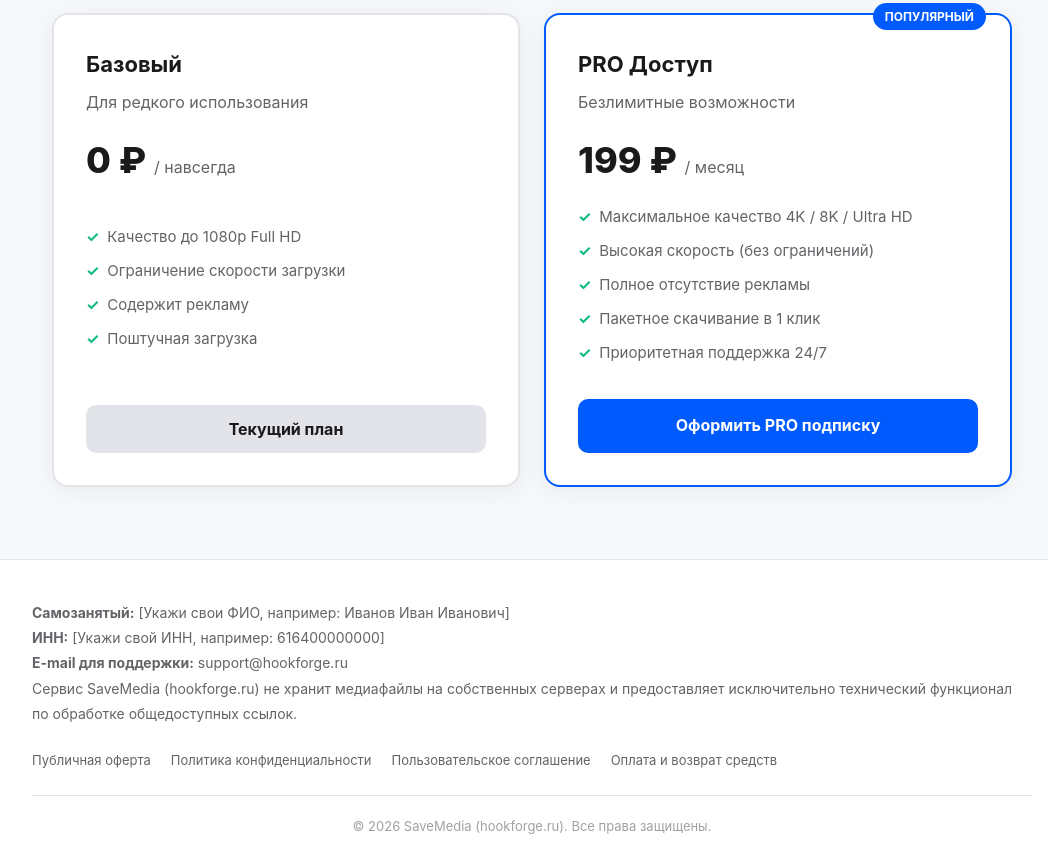
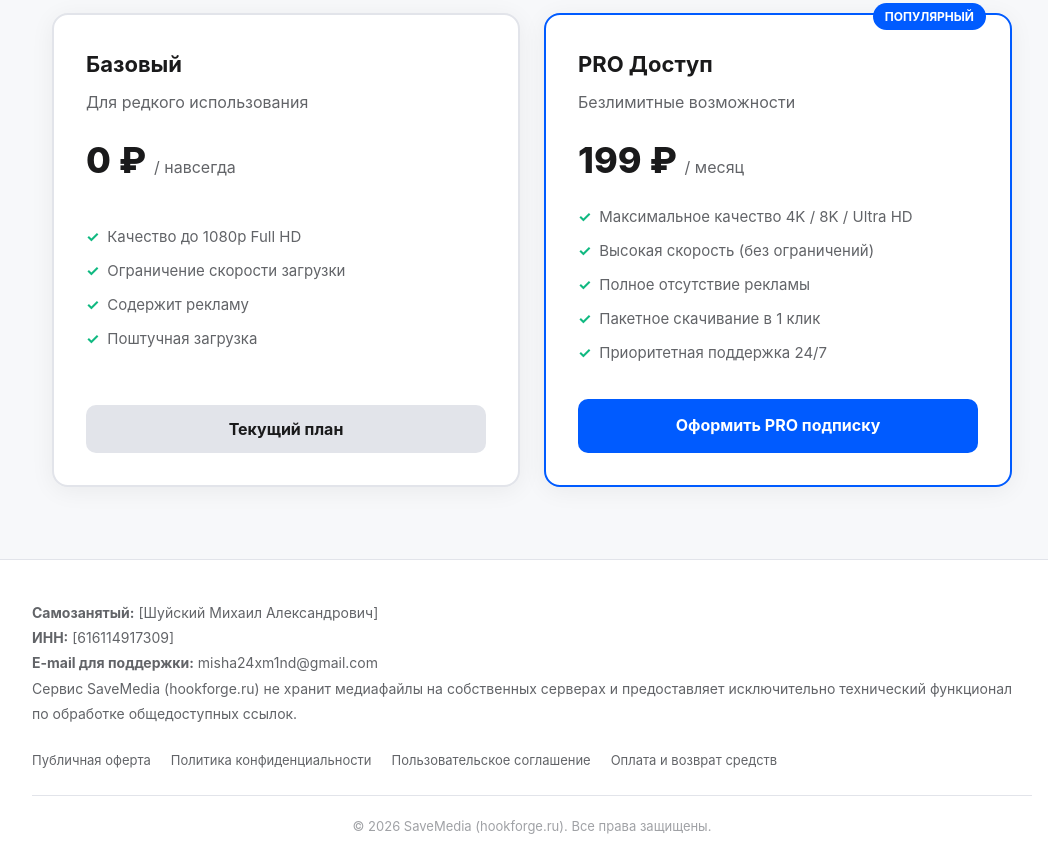
Before and after one commit to 34Subobratik/media-downloader, a plain HTML site: page index.html in a window 1280 px wide. Shown: the part 981-1838 px from the top of the page, without its empty margins (108-1156 px from the left). Drawn offline with Linux system fonts and the light colour scheme.

Commit message:
Update index.html

```diff
--- a/index.html
+++ b/index.html
@@ -453,9 +453,9 @@
     <footer>
         <div class="footer-container">
             <div class="footer-info">
-                <p><strong>Самозанятый:</strong> [Укажи свои ФИО, например: Иванов Иван Иванович]</p>
-                <p><strong>ИНН:</strong> [Укажи свой ИНН, например: 616400000000]</p>
-                <p><strong>E-mail для поддержки:</strong> support@hookforge.ru</p>
+                <p><strong>Самозанятый:</strong> [Шуйский Михаил Александрович]</p>
+                <p><strong>ИНН:</strong> [616114917309]</p>
+                <p><strong>E-mail для поддержки:</strong> misha24xm1nd@gmail.com</p>
                 <p>Сервис SaveMedia (hookforge.ru) не хранит медиафайлы на собственных серверах и предоставляет исключительно технический функционал по обработке общедоступных ссылок.</p>
             </div>
 
```
